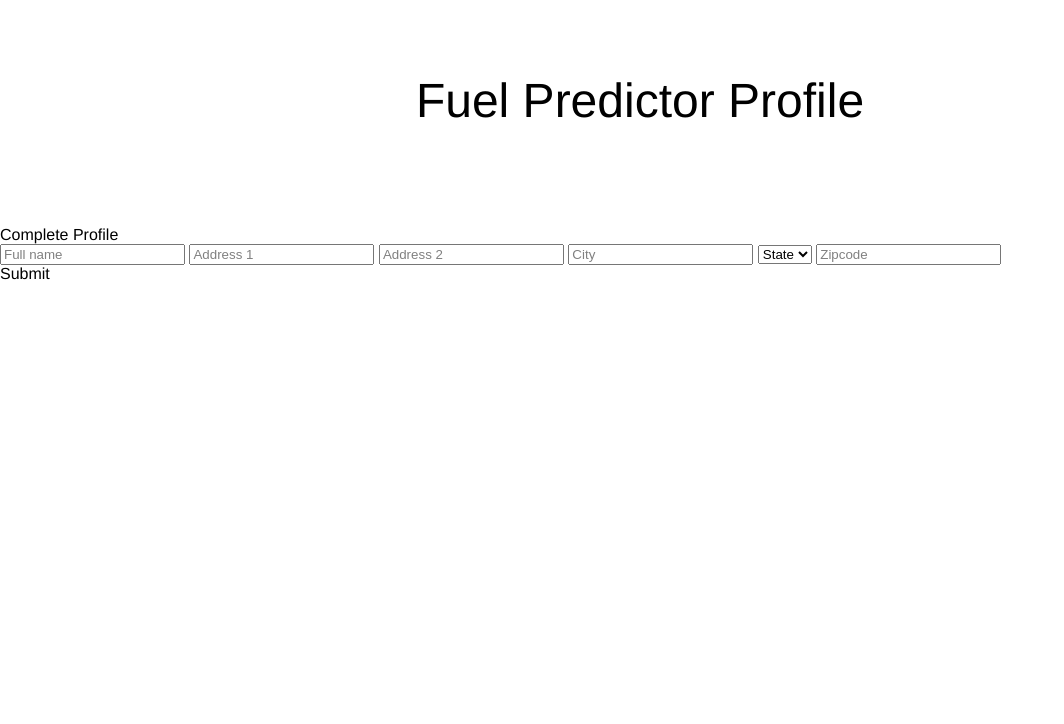
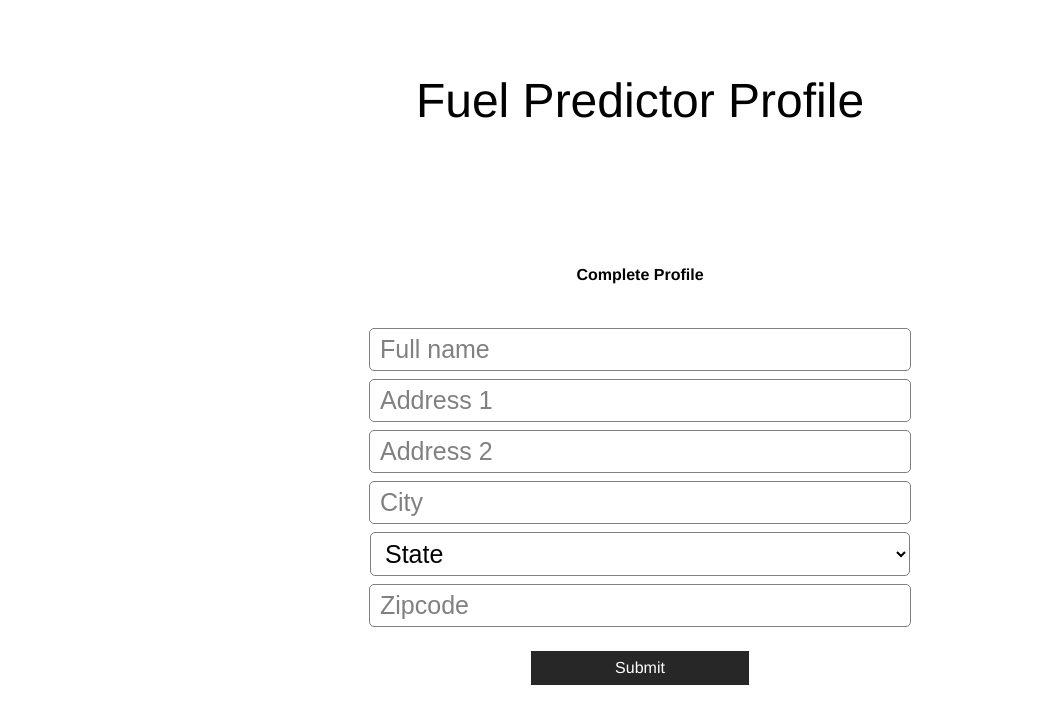
Before and after one commit to daogena/Fuel-Rate-Website, a plain HTML site: page complete-profile.html in a window 1280 px wide. Shown: the whole page, without its empty margins (0-1064 px from the left). Drawn offline with Linux system fonts and the light colour scheme.

Commit message:
complete-profile.css-update1

```diff
--- a/style/complete-profile.css
+++ b/style/complete-profile.css
@@ -1 +1,59 @@
 /* Style for profile page */
+.complete-profile-container {
+    margin-top: 20px;
+    margin-right: 100px;
+    margin-left: 100px;
+    padding-top: 20px;
+    padding-bottom: 20px;
+    display: flex;
+    flex-direction: column;
+    justify-content: center;
+    align-items: center;
+    color: black;
+}
+
+.complete-profile-title {
+    padding-bottom: 36px;
+    font-weight: bold;
+}
+
+.complete-profile-container input {
+    margin-top: 8px;
+    padding: 6px 10px;
+    width: calc(50% - 20px);
+    font-size: 25px;
+    background-color: transparent;
+    border: 1px solid gray;
+    color: black;
+    border-radius: 5px;
+}
+
+.complete-profile-container select {
+    margin-top: 8px;
+    padding: 6px 10px;
+    width: calc(50%);
+    font-size: 25px;
+    background-color: transparent;
+    border: 1px solid gray;
+    color: black;
+    border-radius: 5px;
+}
+
+::placeholder {
+    color: gray;
+}
+
+.complete-profile-container input:focus {
+    outline: none;
+    transform: translate3d(0, -5, 0);
+    box-shadow: 0 2rem 5rem rgba(0, 0, 0, .3);
+    transition: all 0.1s ease;
+}
+
+#submit-button {
+    margin-top: 24px;
+    background-color: #272727;
+    cursor: pointer;
+    padding: 8px 84px;
+    color: white;
+}
```
